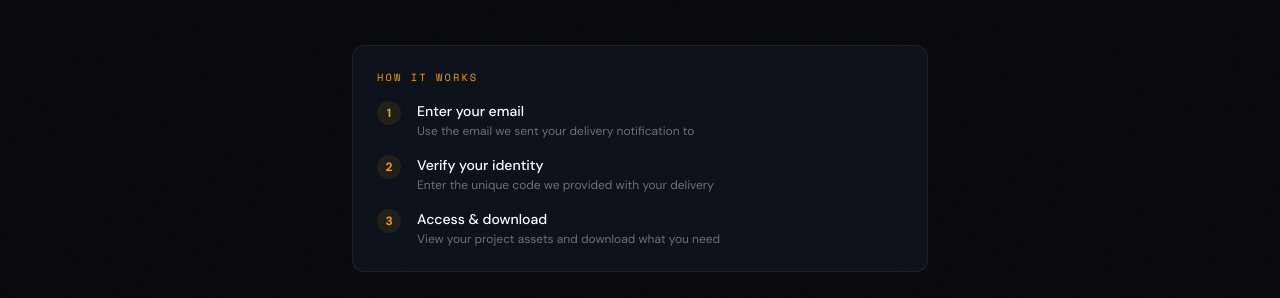
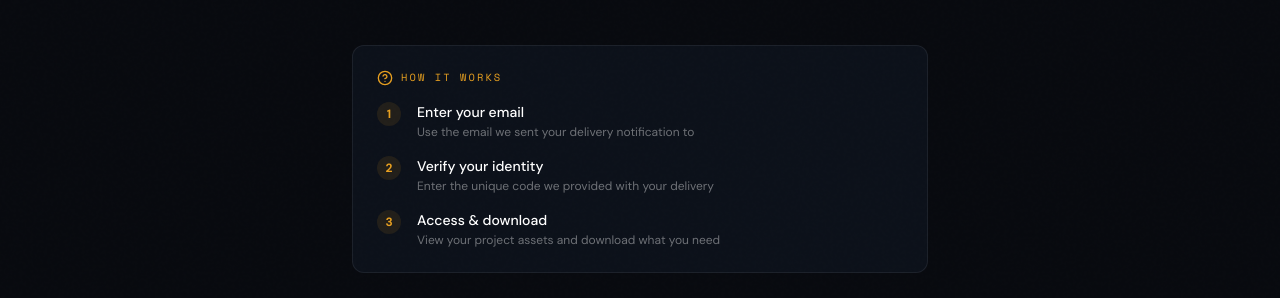
Before and after one commit to techinika/clevermotion, a Next.js app: page /deliver in a window 1280 px wide. Shown: the part 464-762 px from the top of the page. Built offline with nearby package versions, Linux system fonts and the light colour scheme; a web font is replaced by a local one.

Commit message:
fix: restore /deliver components, remove duplicate file, fix imports
- Delete duplicate DeliverPage.tsx from components/pages
- Recreate all deliver components in app/deliver/
- Fix useSearchParams import (from next/navigation)
- Use existing CSS classes and Tailwind throughout

```diff
--- a/app/deliver/DeliverAsset.tsx
+++ b/app/deliver/DeliverAsset.tsx
@@ -3,16 +3,8 @@
 import { useState, useEffect } from "react";
 import { useRouter } from "next/navigation";
 import {
-  Download,
-  Play,
-  Image,
-  FileText,
-  ArrowLeft,
-  CheckCircle2,
-  Copy,
-  ExternalLink,
-  Share2,
-  Package
+  Download, Play, Image, FileText, ArrowLeft, CheckCircle2,
+  Copy, ExternalLink, Share2, Package, MonitorPlay
 } from "lucide-react";
 import { useDeliver } from "./DeliverContext";
 import { PROJECTS } from "@/components/data/projects";
@@ -32,14 +24,11 @@ export function DeliverAsset({ email, assetId }: DeliverAssetProps) {
   const [toast, setToast] = useState<{ message: string; type: "success" | "error" } | null>(null);
 
   useEffect(() => {
-    // In production, this would fetch from backend with verification
-    // For demo, just find the project by ID
     const found = PROJECTS.find((p) => p.id === parseInt(assetId));
     setProject(found || null);
     setLoading(false);
   }, [assetId]);
 
-  // Redirect if not verified
   useEffect(() => {
     if (!verifiedEmail || verifiedEmail !== email) {
       router.push(`/deliver?email=${encodeURIComponent(email)}`);
@@ -48,8 +37,6 @@ export function DeliverAsset({ email, assetId }: DeliverAssetProps) {
 
   const handleDownload = (item: string) => {
     setDownloadedItems((prev) => new Set(prev).add(item));
-    // In production, this would trigger actual download
-    // For demo, just show the action
   };
 
   const handleCopyLink = () => {
@@ -77,9 +64,15 @@ export function DeliverAsset({ email, assetId }: DeliverAssetProps) {
     );
   }
 
+  const getIcon = (item: string) => {
+    const lower = item.toLowerCase();
+    if (lower.includes("video") || lower.includes("film")) return Play;
+    if (lower.includes("photo") || lower.includes("essay") || lower.includes("still")) return Image;
+    return FileText;
+  };
+
   return (
     <div className="min-h-screen">
-      {/* Header */}
       <nav className="fixed top-0 left-0 right-0 z-40 flex items-center justify-between px-8 py-5 bg-[#080a0f]/90 backdrop-blur-xl border-b border-white/[0.07]">
         <a href="/" className="font-display text-xl font-bold text-white flex items-center gap-2.5">
           <svg width="26" height="26" viewBox="0 0 26 26" fill="none">
@@ -106,10 +99,8 @@ export function DeliverAsset({ email, assetId }: DeliverAssetProps) {
         </div>
       </nav>
 
-      {/* Main Content */}
       <div className="pt-28 pb-16 px-8">
         <div className="max-w-4xl mx-auto">
-          {/* Success Banner */}
           <div className="flex items-center gap-3 p-4 rounded-xl bg-[#E8A020]/10 border border-[#E8A020]/20 mb-8">
             <CheckCircle2 className="w-5 h-5 text-[#E8A020]" />
             <span className="font-body text-sm text-white">
@@ -117,7 +108,6 @@ export function DeliverAsset({ email, assetId }: DeliverAssetProps) {
             </span>
           </div>
 
-          {/* Project Header */}
           <div className="mb-8">
             <div className="flex items-center gap-3 mb-3">
               <span className="font-mono-cm text-[0.6rem] tracking-[0.18em] uppercase px-3 py-1 rounded-full bg-[#E8A020]/10 text-[#E8A020] border border-[#E8A020]/20">
@@ -135,7 +125,6 @@ export function DeliverAsset({ email, assetId }: DeliverAssetProps) {
             </p>
           </div>
 
-          {/* Preview / Slideshow */}
           <div className="relative rounded-2xl overflow-hidden mb-8" style={{ height: "400px" }}>
             <div
               className="absolute inset-0"
@@ -143,12 +132,10 @@ export function DeliverAsset({ email, assetId }: DeliverAssetProps) {
             />
             <div className="absolute inset-0 bg-gradient-to-t from-[#080a0f] via-transparent to-transparent" />
 
-            {/* Play Button */}
             <button className="absolute top-1/2 left-1/2 -translate-x-1/2 -translate-y-1/2 w-20 h-20 rounded-full bg-[#E8A020]/90 flex items-center justify-center hover:bg-[#f5c842] transition-colors group">
-              <Play className="w-8 h-8 text-[#080a0f] ml-1 group-hover:scale-110 transition-transform" />
+              <MonitorPlay className="w-8 h-8 text-[#080a0f] group-hover:scale-110 transition-transform" />
             </button>
 
-            {/* Slide Indicators */}
             <div className="absolute bottom-6 left-1/2 -translate-x-1/2 flex gap-2">
               {project.slides.map((_, i) => (
                 <button
@@ -159,12 +146,12 @@ export function DeliverAsset({ email, assetId }: DeliverAssetProps) {
             </div>
           </div>
 
-          {/* Deliverables */}
           <div className="mb-8">
             <h2 className="font-display text-xl font-bold text-white mb-4">Deliverables</h2>
             <div className="grid grid-cols-2 md:grid-cols-3 gap-3">
               {project.deliverables.map((item, i) => {
                 const isDownloaded = downloadedItems.has(item);
+                const Icon = getIcon(item);
                 return (
                   <div
                     key={i}
@@ -172,13 +159,7 @@ export function DeliverAsset({ email, assetId }: DeliverAssetProps) {
                   >
                     <div className="flex items-center gap-3">
                       <div className={`w-10 h-10 rounded-lg flex items-center justify-center ${isDownloaded ? "bg-[#E8A020]/10" : "bg-white/5"}`}>
-                        {item.toLowerCase().includes("video") || item.toLowerCase().includes("film") ? (
-                          <Play className={`w-5 h-5 ${isDownloaded ? "text-[#E8A020]" : "text-white/40"}`} />
-                        ) : item.toLowerCase().includes("photo") || item.toLowerCase().includes("essay") ? (
-                          <Image className={`w-5 h-5 ${isDownloaded ? "text-[#E8A020]" : "text-white/40"}`} />
-                        ) : (
-                          <FileText className={`w-5 h-5 ${isDownloaded ? "text-[#E8A020]" : "text-white/40"}`} />
-                        )}
+                        <Icon className={`w-5 h-5 ${isDownloaded ? "text-[#E8A020]" : "text-white/40"}`} />
                       </div>
                       <span className="font-body text-sm text-white">{item}</span>
                     </div>
@@ -198,7 +179,6 @@ export function DeliverAsset({ email, assetId }: DeliverAssetProps) {
             </div>
           </div>
 
-          {/* Project Info */}
           <div className="grid grid-cols-2 gap-4 mb-8">
             <div className="p-4 rounded-xl bg-[#111827] border border-white/[0.07]">
               <p className="font-mono-cm text-[0.6rem] tracking-[0.18em] uppercase text-white/30 mb-1">Location</p>
@@ -210,7 +190,6 @@ export function DeliverAsset({ email, assetId }: DeliverAssetProps) {
             </div>
           </div>
 
-          {/* Challenge / Solution / Outcome */}
           <div className="space-y-4 mb-8">
             <div className="p-5 rounded-xl bg-[#111827]/50 border border-white/[0.07]">
               <h3 className="font-mono-cm text-[0.6rem] tracking-[0.18em] uppercase text-[#E8A020] mb-2">The Challenge</h3>
@@ -226,7 +205,6 @@ export function DeliverAsset({ email, assetId }: DeliverAssetProps) {
             </div>
           </div>
 
-          {/* Impact */}
           <div className="mb-8">
             <h2 className="font-display text-xl font-bold text-white mb-4">Impact</h2>
             <div className="flex flex-wrap gap-3">
@@ -242,7 +220,6 @@ export function DeliverAsset({ email, assetId }: DeliverAssetProps) {
             </div>
           </div>
 
-          {/* Actions */}
           <div className="flex flex-wrap gap-4">
             <button className="flex items-center gap-2 bg-[#E8A020] text-[#080a0f] font-body font-semibold px-6 py-3 rounded-xl hover:bg-[#f5c842] transition-colors">
               <Download className="w-5 h-5" />
--- a/app/deliver/DeliverSearch.tsx
+++ b/app/deliver/DeliverSearch.tsx
@@ -2,7 +2,7 @@
 
 import { useState } from "react";
 import { useRouter } from "next/navigation";
-import { Search, Package, Mail, ArrowRight } from "lucide-react";
+import { Package, Mail, ArrowRight, Search, HelpCircle } from "lucide-react";
 
 export function DeliverSearch() {
   const router = useRouter();
@@ -14,16 +14,19 @@ export function DeliverSearch() {
     if (!email.trim()) return;
 
     setIsSearching(true);
-    // In production, this would validate against a backend
-    // For now, just redirect to verify page
     setTimeout(() => {
       router.push(`/deliver?email=${encodeURIComponent(email)}`);
     }, 500);
   };
 
+  const instructions = [
+    { num: "1", title: "Enter your email", desc: "Use the email we sent your delivery notification to" },
+    { num: "2", title: "Verify your identity", desc: "Enter the unique code we provided with your delivery" },
+    { num: "3", title: "Access & download", desc: "View your project assets and download what you need" },
+  ];
+
   return (
     <div className="min-h-screen flex flex-col">
-      {/* Header */}
       <nav className="fixed top-0 left-0 right-0 z-40 flex items-center justify-between px-8 py-5 bg-[#080a0f]/90 backdrop-blur-xl border-b border-white/[0.07]">
         <a href="/" className="font-display text-xl font-bold text-white flex items-center gap-2.5">
           <svg width="26" height="26" viewBox="0 0 26 26" fill="none">
@@ -37,10 +40,8 @@ export function DeliverSearch() {
         </a>
       </nav>
 
-      {/* Main Content */}
       <div className="flex-1 flex items-center justify-center px-8 py-20">
         <div className="max-w-xl w-full">
-          {/* Hero Section */}
           <div className="text-center mb-12">
             <div className="inline-flex items-center justify-center w-16 h-16 rounded-2xl bg-[#E8A020]/10 border border-[#E8A020]/20 mb-6">
               <Package className="w-8 h-8 text-[#E8A020]" />
@@ -53,7 +54,6 @@ export function DeliverSearch() {
             </p>
           </div>
 
-          {/* Search Form */}
           <form onSubmit={handleSearch} className="relative">
             <div className="relative">
               <Mail className="absolute left-5 top-1/2 -translate-y-1/2 w-5 h-5 text-white/30" />
@@ -88,37 +88,26 @@ export function DeliverSearch() {
             </button>
           </form>
 
-          {/* Instructions */}
           <div className="mt-12 p-6 rounded-xl bg-[#111827]/50 border border-white/[0.07]">
-            <h3 className="font-mono-cm text-[0.65rem] tracking-[0.2em] uppercase text-[#E8A020] mb-4">
+            <h3 className="font-mono-cm text-[0.65rem] tracking-[0.2em] uppercase text-[#E8A020] mb-4 flex items-center gap-2">
+              <HelpCircle className="w-4 h-4" />
               How it works
             </h3>
             <div className="space-y-4">
-              <div className="flex items-start gap-4">
-                <span className="flex-shrink-0 w-6 h-6 rounded-full bg-[#E8A020]/10 text-[#E8A020] text-xs font-bold flex items-center justify-center">1</span>
-                <div>
-                  <p className="font-body text-sm text-white font-medium">Enter your email</p>
-                  <p className="font-body text-xs text-white/40 mt-0.5">Use the email we sent your delivery notification to</p>
+              {instructions.map((item) => (
+                <div key={item.num} className="flex items-start gap-4">
+                  <span className="flex-shrink-0 w-6 h-6 rounded-full bg-[#E8A020]/10 text-[#E8A020] text-xs font-bold flex items-center justify-center">
+                    {item.num}
+                  </span>
+                  <div>
+                    <p className="font-body text-sm text-white font-medium">{item.title}</p>
+                    <p className="font-body text-xs text-white/40 mt-0.5">{item.desc}</p>
+                  </div>
                 </div>
-              </div>
-              <div className="flex items-start gap-4">
-                <span className="flex-shrink-0 w-6 h-6 rounded-full bg-[#E8A020]/10 text-[#E8A020] text-xs font-bold flex items-center justify-center">2</span>
-                <div>
-                  <p className="font-body text-sm text-white font-medium">Verify your identity</p>
-                  <p className="font-body text-xs text-white/40 mt-0.5">Enter the unique code we provided with your delivery</p>
-                </div>
-              </div>
-              <div className="flex items-start gap-4">
-                <span className="flex-shrink-0 w-6 h-6 rounded-full bg-[#E8A020]/10 text-[#E8A020] text-xs font-bold flex items-center justify-center">3</span>
-                <div>
-                  <p className="font-body text-sm text-white font-medium">Access & download</p>
-                  <p className="font-body text-xs text-white/40 mt-0.5">View your project assets and download what you need</p>
-                </div>
-              </div>
+              ))}
             </div>
           </div>
 
-          {/* Help Text */}
           <p className="text-center mt-8 font-body text-sm text-white/30">
             Need help? <a href="#contact" className="text-[#E8A020] hover:underline">Contact support</a>
           </p>
```
Also changed, not shown: app/deliver/DeliverVerify.tsx (+0 -12 lines).
